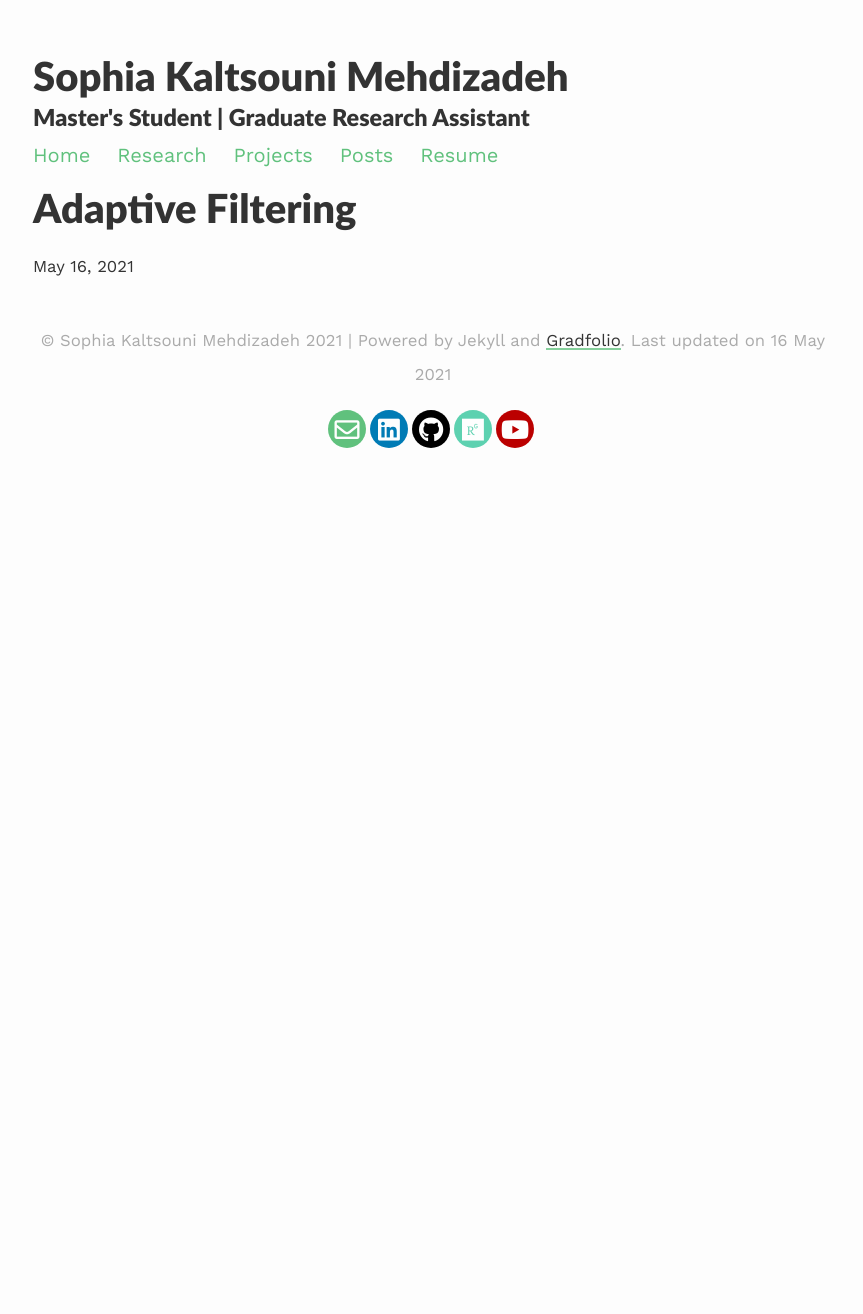
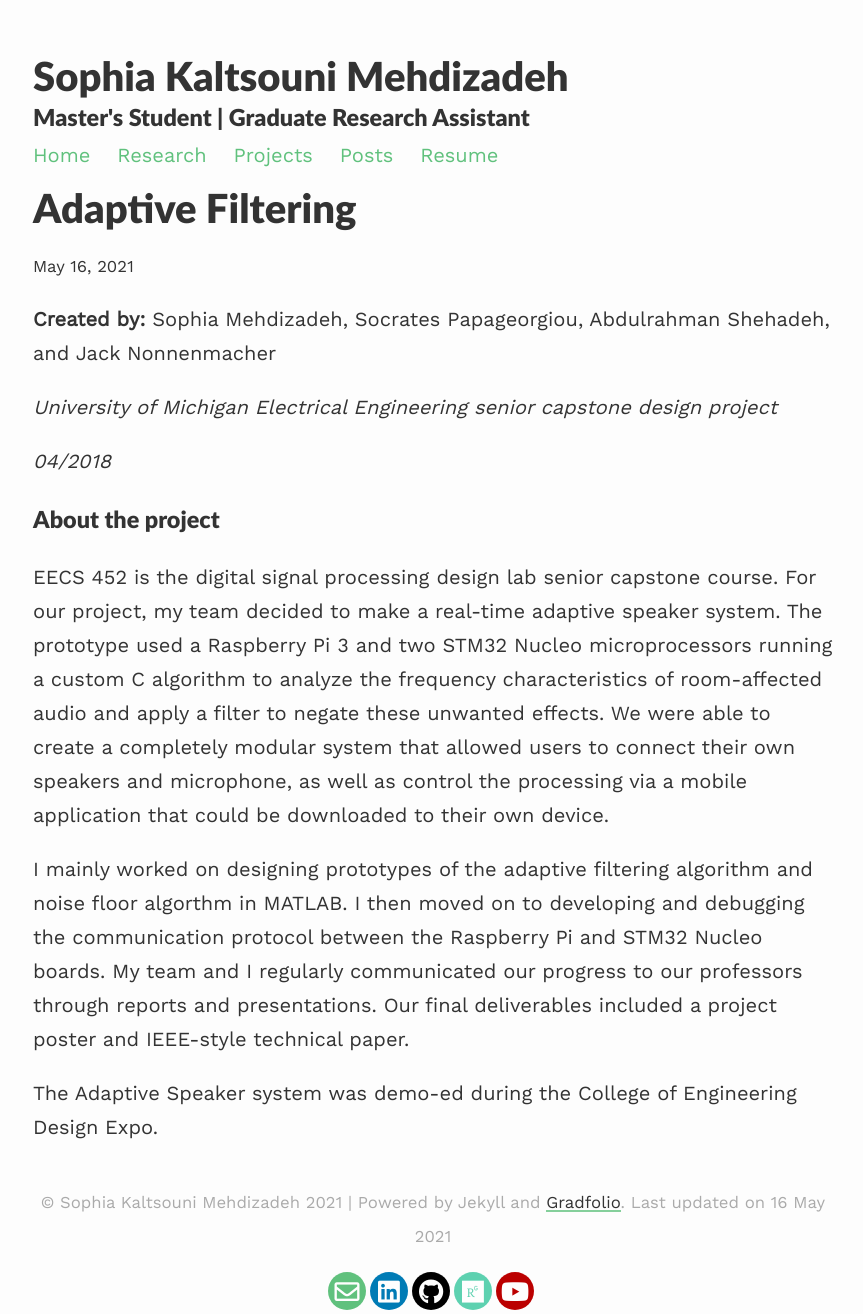
Before and after one commit to smehdizadeh/smehdizadeh.github.io, a Jekyll site: the page built from _projects/4_project.md, in a window 1280 px wide. Shown: the whole page, without its empty margins (207-1070 px from the left). Built offline with Jekyll 4.4.1, drawn with Linux system fonts in a browser that asks for light colours; nearby versions of some CDN libraries; before the commit the page ends 980 px from its top, so only the background shows below that.

Commit message:
Update 4_project.md

```diff
--- a/_projects/4_project.md
+++ b/_projects/4_project.md
@@ -3,3 +3,17 @@ layout: post
 title: Adaptive Filtering
 description: Prototype of a real-time adaptive speaker system
 ---
+
+**Created by:** Sophia Mehdizadeh, Socrates Papageorgiou, Abdulrahman Shehadeh, and Jack Nonnenmacher
+
+*University of Michigan Electrical Engineering senior capstone design project*
+
+*04/2018*
+
+### About the project ###
+
+EECS 452 is the digital signal processing design lab senior capstone course. For our project, my team decided to make a real-time adaptive speaker system. The prototype used a Raspberry Pi 3 and two STM32 Nucleo microprocessors running a custom C algorithm to analyze the frequency characteristics of room-affected audio and apply a filter to negate these unwanted effects. We were able to create a completely modular system that allowed users to connect their own speakers and microphone, as well as control the processing via a mobile application that could be downloaded to their own device.
+
+I mainly worked on designing prototypes of the adaptive filtering algorithm and noise floor algorthm in MATLAB. I then moved on to developing and debugging the communication protocol between the Raspberry Pi and STM32 Nucleo boards. My team and I regularly communicated our progress to our professors through reports and presentations. Our final deliverables included a project poster and IEEE-style technical paper.
+
+The Adaptive Speaker system was demo-ed during the College of Engineering Design Expo.
```
